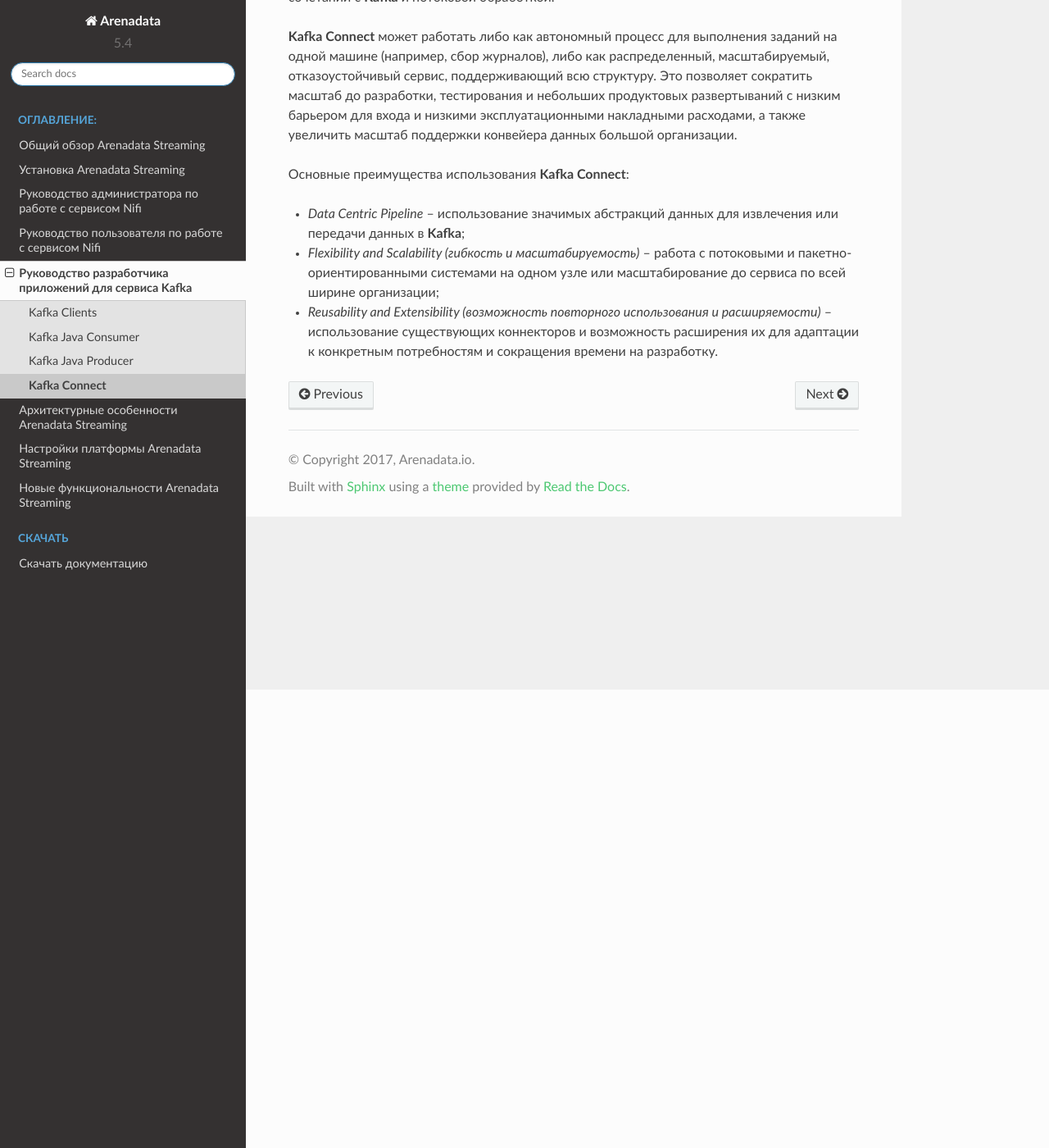
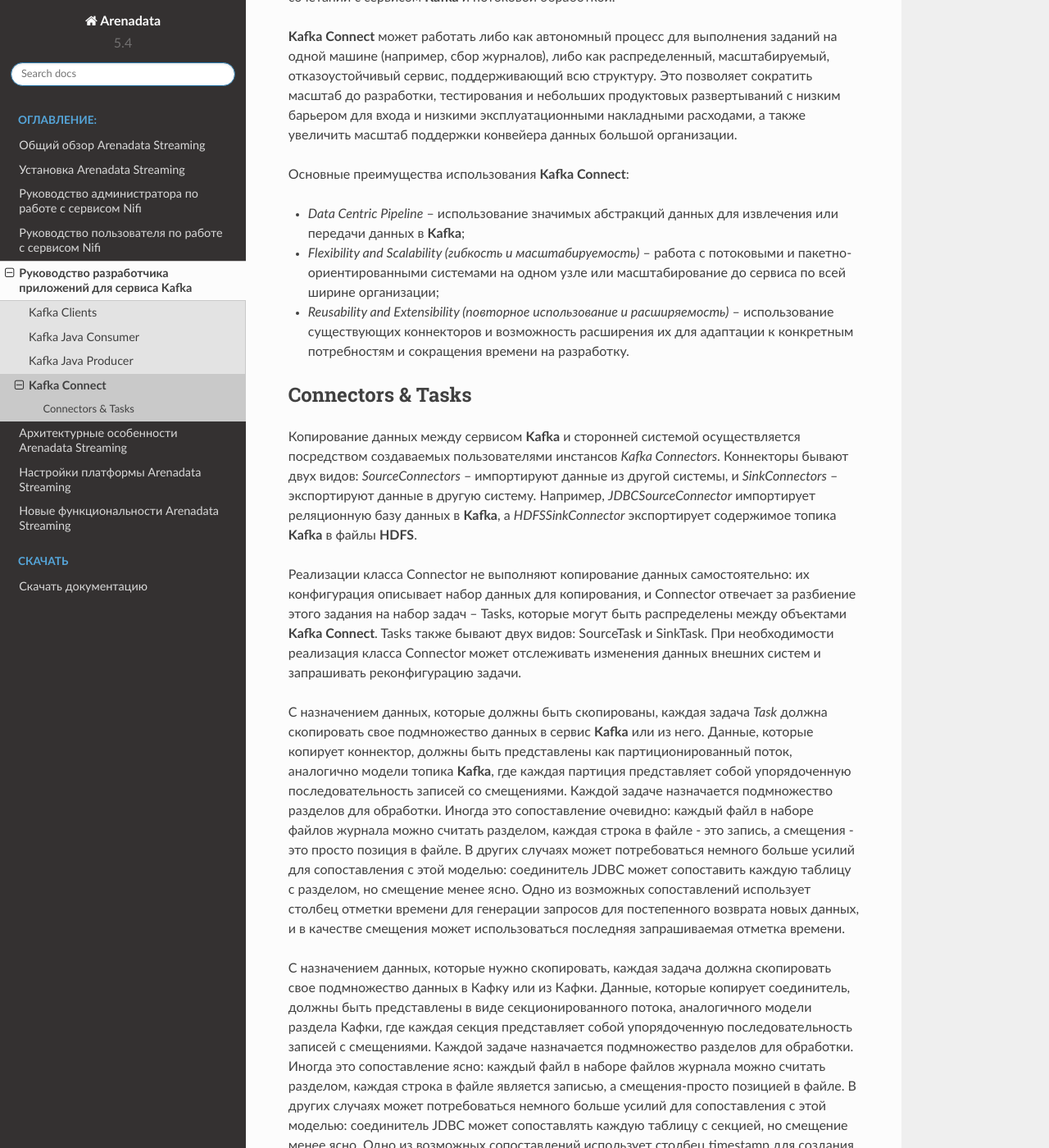
Before and after one commit to arenadata/docs_ads, a Sphinx documentation site: the page built from source/DeveloperKafka/Connect.rst, in a window 1280 px wide and 1400 px high, scrolled down 559 px. Shown: the whole window at 82% size. Built offline with Sphinx 7.4.7 and the Read the Docs theme 2.0.0, drawn with Linux system fonts in a browser that asks for light colours; pages that are not in the unit, such as notebooks, are missing from menus; some of the changed text lies outside the part shown.

Commit message:
Update Connect.rst

```diff
--- a/source/DeveloperKafka/Connect.rst
+++ b/source/DeveloperKafka/Connect.rst
@@ -3,11 +3,11 @@
 
 **Kafka Connect** -- компонент **Apache Kafka** с открытым исходным кодом, является основой для подключения **Kafka** к внешним системам, таким как базы данных, хранилища key-value, поисковые индексы и файловые системы. С **Kafka Connect** можно использовать существующие реализации коннекторов для перемещения данных в сервис **Kafka** и из него:
 
-+ **Source Connector** -- принимает базы данных и обновляет таблицы потоков для топиков **Kafka**. Также собирает метрики со всех серверов приложений в топики **Kafka**, делая данные доступными для потоковой обработки с низкой задержкой;
++ *Source Connector* -- принимает базы данных и обновляет таблицы потоков для топиков **Kafka**. Также собирает метрики со всех серверов приложений в топики **Kafka**, делая данные доступными для потоковой обработки с низкой задержкой;
 
-+ **Sink Connector** -- доставляет данные из топиков **Kafka** во вторичные индексы, такие как **Elasticsearch**, или в пакетные системы для автономного анализа, такие как **Hadoop**.
++ *Sink Connector* -- доставляет данные из топиков **Kafka** во вторичные индексы, такие как **Elasticsearch**, или в пакетные системы для автономного анализа, такие как **Hadoop**.
 
-**Kafka Connect** ориентирован на потоковую передачу данных из сервиса **Kafka** и в него, что упрощает написание высококачественных, надежных и высокопроизводительных плагинов. Это также позволяет фреймворку давать гарантии, которые трудно достичь с помощью других структур. **Kafka Connect** является неотъемлемым компонентом конвейера **ETL** в сочетании с **Kafka** и потоковой обработкой.
+**Kafka Connect** ориентирован на потоковую передачу данных из сервиса **Kafka** и в него, что упрощает написание высококачественных, надежных и высокопроизводительных плагинов. Это также позволяет фреймворку давать гарантии, которые трудно достичь с помощью других структур. **Kafka Connect** является неотъемлемым компонентом конвейера **ETL** в сочетании с сервисом **Kafka** и потоковой обработкой.
 
 **Kafka Connect** может работать либо как автономный процесс для выполнения заданий на одной машине (например, сбор журналов), либо как распределенный, масштабируемый, отказоустойчивый сервис, поддерживающий всю структуру. Это позволяет сократить масштаб до разработки, тестирования и небольших продуктовых развертываний с низким барьером для входа и низкими эксплуатационными накладными расходами, а также увеличить масштаб поддержки конвейера данных большой организации.
 
@@ -15,4 +15,19 @@
 
 + *Data Centric Pipeline* -- использование значимых абстракций данных для извлечения или передачи данных в **Kafka**;
 + *Flexibility and Scalability (гибкость и масштабируемость)* -- работа с потоковыми и пакетно-ориентированными системами на одном узле или масштабирование до сервиса по всей ширине организации;
-+ *Reusability and Extensibility (возможность повторного использования и расширяемости)* -- использование существующих коннекторов и возможность расширения их для адаптации к конкретным потребностям и сокращения времени на разработку.
++ *Reusability and Extensibility (повторное использование и расширяемость)* -- использование существующих коннекторов и возможность расширения их для адаптации к конкретным потребностям и сокращения времени на разработку.
+
+
+Connectors & Tasks
+--------------------
+
+Копирование данных между сервисом **Kafka** и сторонней системой осуществляется посредством создаваемых пользователями инстансов *Kafka Connectors*. Коннекторы бывают двух видов: *SourceConnectors* -- импортируют данные из другой системы, и *SinkConnectors* -- экспортируют данные в другую систему. Например, *JDBCSourceConnector* импортирует реляционную базу данных в **Kafka**, а *HDFSSinkConnector* экспортирует содержимое топика **Kafka** в файлы **HDFS**.
+
+Реализации класса Connector не выполняют копирование данных самостоятельно: их конфигурация описывает набор данных для копирования, и Connector отвечает за разбиение этого задания на набор задач -- Tasks, которые могут быть распределены между объектами **Kafka Connect**. Tasks также бывают двух видов: SourceTask и SinkTask. При необходимости реализация класса Connector может отслеживать изменения данных внешних систем и запрашивать реконфигурацию задачи.
+
+С назначением данных, которые должны быть скопированы, каждая задача *Task* должна скопировать свое подмножество данных в сервис **Kafka** или из него. Данные, которые копирует коннектор, должны быть представлены как партиционированный поток, аналогично модели топика **Kafka**,
+где каждая партиция представляет собой упорядоченную последовательность записей со смещениями. Каждой задаче назначается подмножество разделов для обработки. Иногда это сопоставление очевидно: каждый файл в наборе файлов журнала можно считать разделом, каждая строка в файле - это запись, а смещения - это просто позиция в файле. В других случаях может потребоваться немного больше усилий для сопоставления с этой моделью: соединитель JDBC может сопоставить каждую таблицу с разделом, но смещение менее ясно. Одно из возможных сопоставлений использует столбец отметки времени для генерации запросов для постепенного возврата новых данных, и в качестве смещения может использоваться последняя запрашиваемая отметка времени.
+
+С назначением данных, которые нужно скопировать, каждая задача должна скопировать свое подмножество данных в Кафку или из Кафки. Данные, которые копирует соединитель, должны быть представлены в виде секционированного потока, аналогичного модели раздела Кафки, где каждая секция представляет собой упорядоченную последовательность записей с смещениями. Каждой задаче назначается подмножество разделов для обработки. Иногда это сопоставление ясно: каждый файл в наборе файлов журнала можно считать разделом, каждая строка в файле является записью, а смещения-просто позицией в файле. В других случаях может потребоваться немного больше усилий для сопоставления с этой моделью: соединитель JDBC может сопоставлять каждую таблицу с секцией, но смещение менее ясно. Одно из возможных сопоставлений использует столбец timestamp для создания запросов для постепенного возврата новых данных, а последний запрошенный timestamp может использоваться в качестве смещения.
+
+With an assignment of data to be copied in hand, each Task must copy its subset of the data to or from Kafka. The data that a connector copies must be represented as a partitioned stream, similar to the model of a Kafka topic, where each partition is an ordered sequence of records with offsets. Each task is assigned a subset of the partitions to process. Sometimes this mapping is clear: each file in a set of log files can be considered a partition, each line within a file is a record, and offsets are simply the position in the file. In other cases it may require a bit more effort to map to this model: a JDBC connector can map each table to a partition, but the offset is less clear. One possible mapping uses a timestamp column to generate queries to incrementally return new data, and the last queried timestamp can be used as the offset.
```
